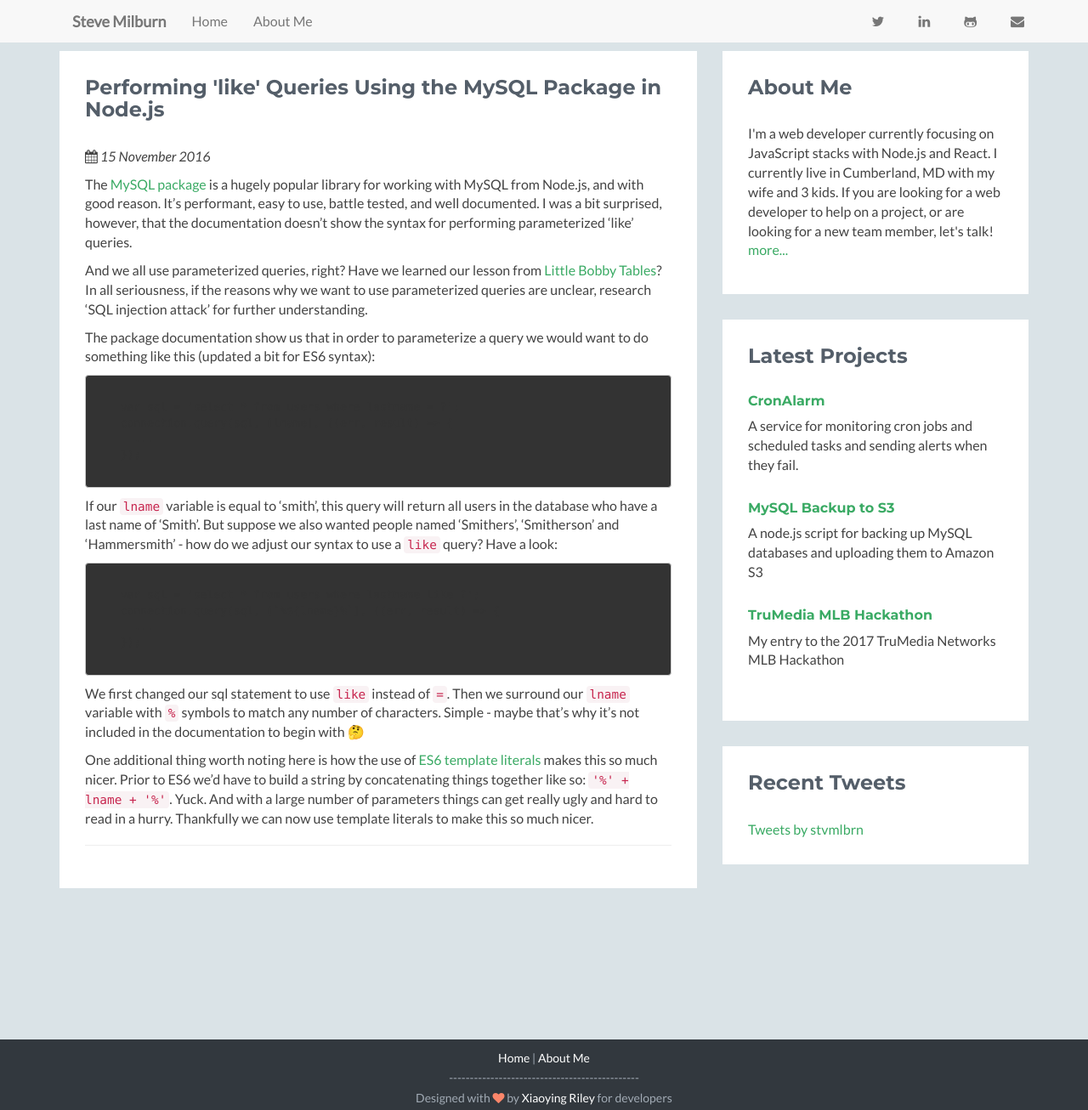
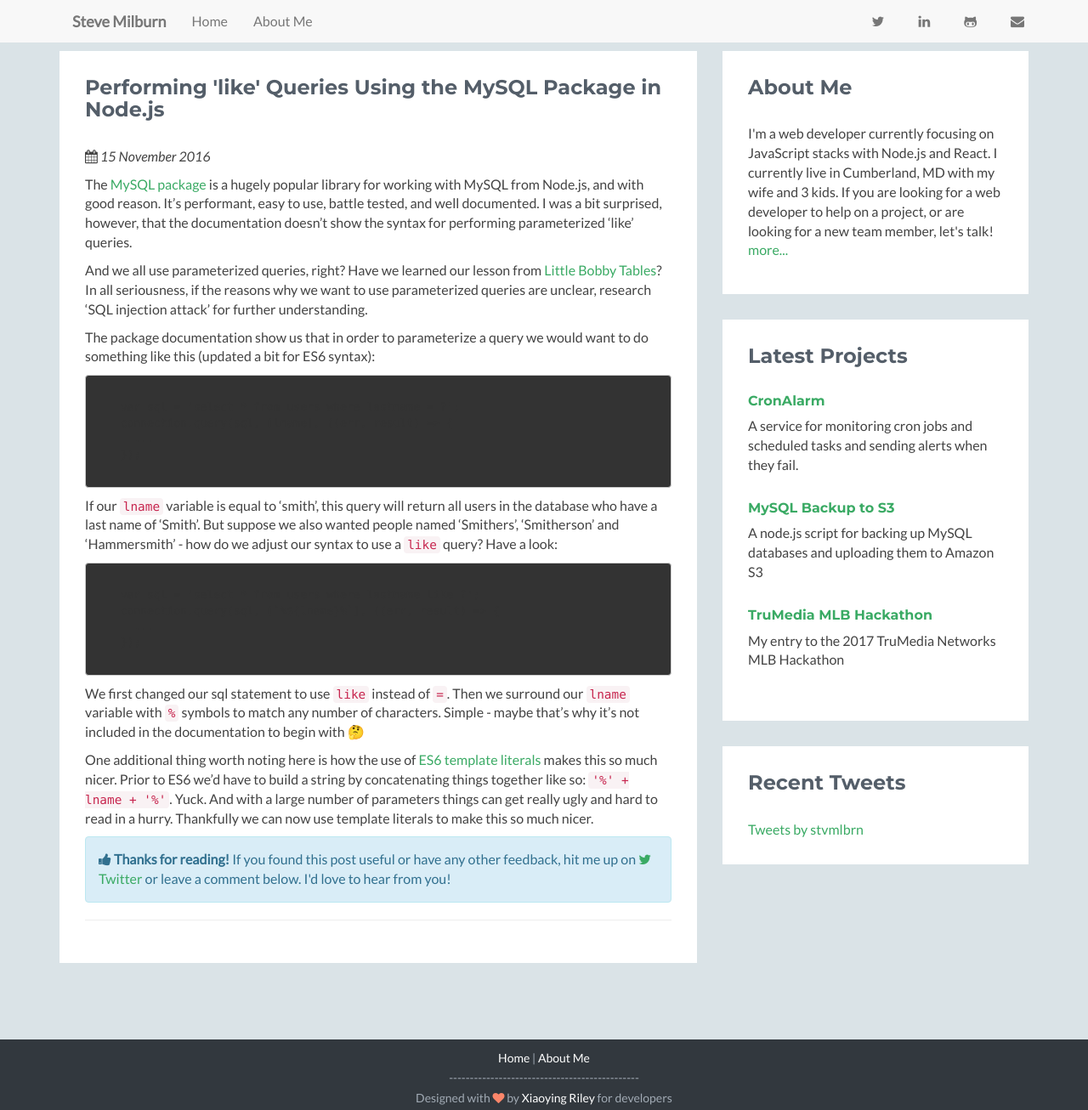
Before and after one commit to stvmlbrn/stvmlbrn.github.io, a Jekyll site: the page built from _posts/2016-11-15-like-parameters-using-mysql-package-in-node.md, in a window 1280 px wide and 1306 px high. Shown: the whole window at 85% size. Built offline with Jekyll 4.4.1, drawn with Linux system fonts in a browser that asks for light colours; nearby versions of some CDN libraries; comment, search, counter and statistics services are not loaded.

Commit message:
Added 'Thanks for reading' message at bottom of all posts

```diff
--- a/_layouts/post.html
+++ b/_layouts/post.html
@@ -67,6 +67,12 @@
                         </p>
                         {{ content }}
 
+                        <div class="alert alert-info">
+                          <strong><i class="fa fa-thumbs-up"></i> Thanks for reading!</strong> If you found this post useful or have any other feedback, hit
+                          me up on <a href="https://www.twitter.com/stvmlbrn" target="_blank"><i class="fa fa-twitter"></i> Twitter</a>
+                          or leave a comment below. I'd love to hear from you!
+                        </div>
+
                         <hr/>
                         {% if page.comments %}
                           <div id="disqus_thread"></div>
```
